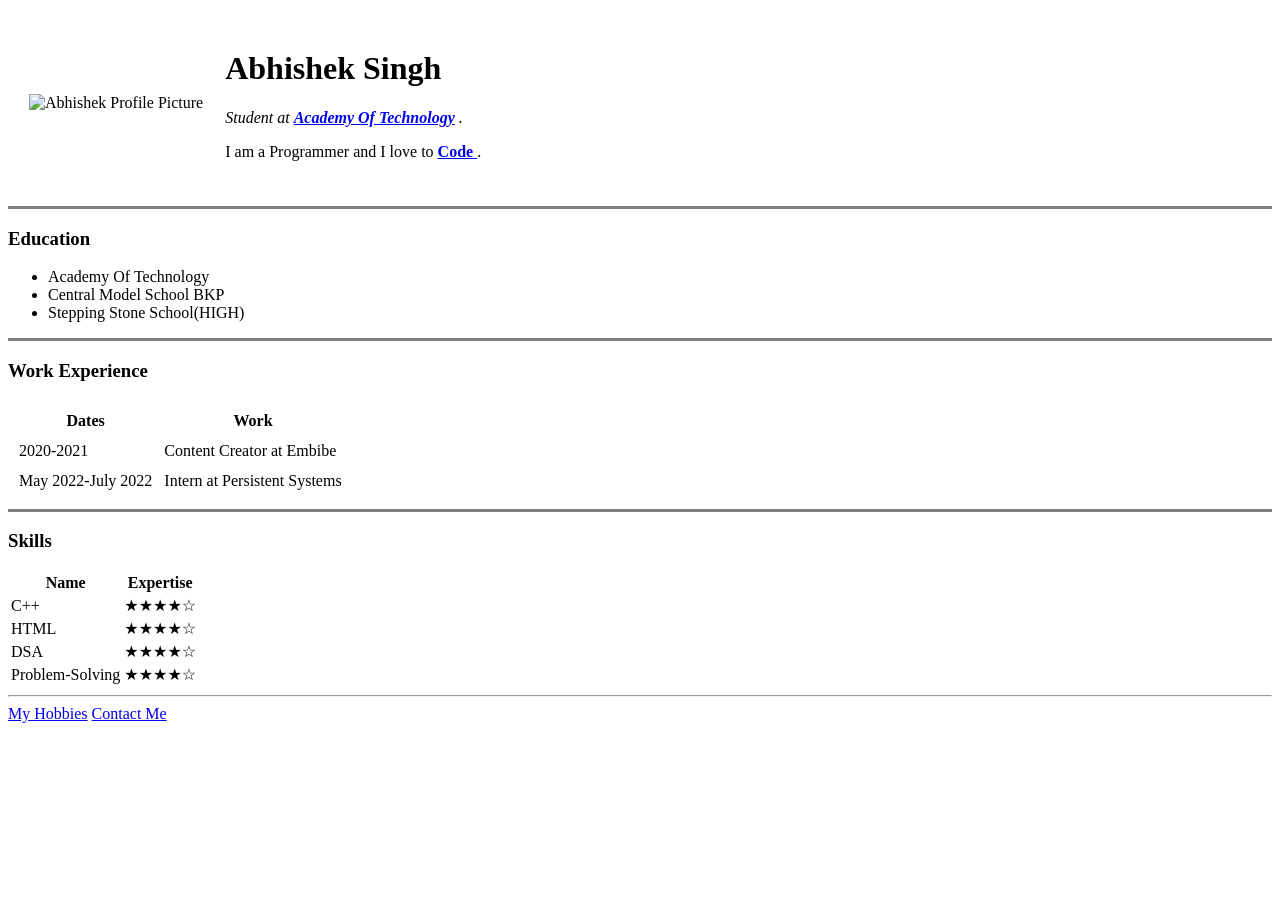
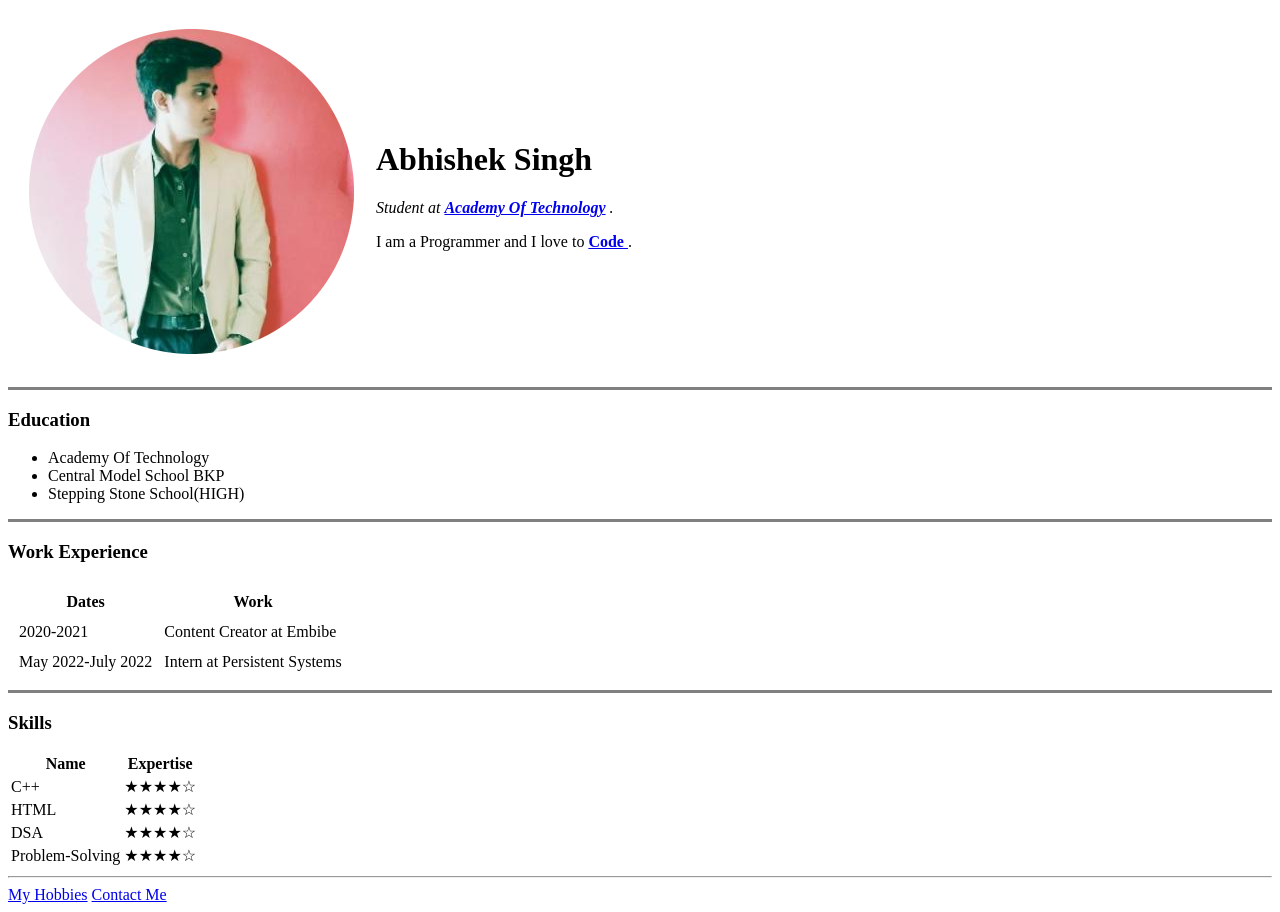
Before and after one commit to Abhishek14424/CV, a plain HTML site: page index.html in a window 1280 px wide. Before the commit the page ends 800 px from the top, so only its background shows below. Drawn offline with Linux system fonts and the light colour scheme.

Commit message:
Update index.html

```diff
--- a/index.html
+++ b/index.html
@@ -8,7 +8,7 @@
 </head>
 <body>
     <table cellspacing="20">
-        <td> <img src="/HTML - Personal Website/images/dp.png" alt="Abhishek Profile Picture"></td>
+        <td> <img src="/images/dp.png" alt="Abhishek Profile Picture"></td>
         <td><h1>Abhishek Singh</h1>
             <p><em>Student at <strong> <a href="https://aot.edu.in/">Academy Of Technology</a> </strong>.</em></p>
             <p>I am a Programmer and I love to <a href="https://auth.geeksforgeeks.org/user/abhisheksinghkolkata2314/practice"> <strong>Code</strong> </a> .</p></td>
```
